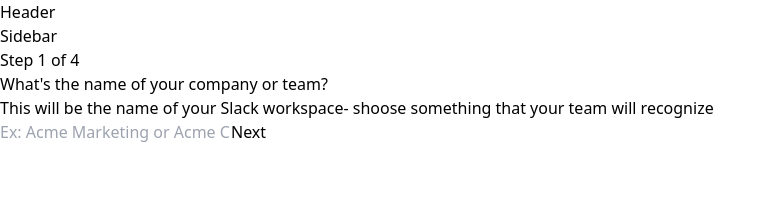
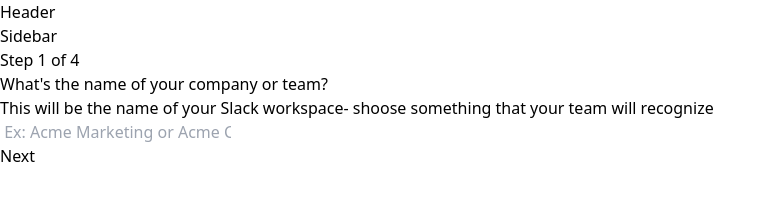
Before and after one commit to meet-vaghasiya/slack-clone-vuejs, a Vue app: page /profile-setup in a window 1280 px wide. Shown: the top 210 px of the page, without its empty margins (0-776 px from the left). Built offline with nearby package versions, Linux system fonts and the light colour scheme.

Commit message:
revert: revert slot reusable dynamic component

```diff
--- a/src/api/auth.ts
+++ b/src/api/auth.ts
@@ -1,5 +1,7 @@
 import axiosClient from "./axios";
 
 export function isEmailExist(payload: Object) {
-  return axiosClient.post("/is-email-exist", payload);
+  return axiosClient.post("/is-email-exist", payload, {
+    cancelPreviousRequests: true,
+  });
 }
--- a/src/api/axios.ts
+++ b/src/api/axios.ts
@@ -1,30 +1,49 @@
 // src/api/axios.ts
-import axios from "axios";
-// import { useUserStore } from "@/stores/user";
+import axios, { AxiosResponse } from "axios";
 
-// const authStore = useUserStore();
+import { useUserStore } from "@/stores/user";
+const pendingRequests: { [key: string]: AbortController } = {};
+
+const removePendingRequest = (url: string | undefined, abort = false): void => {
+  // check if pendingRequests contains our request URL
+  if (url && pendingRequests[url]) {
+    // if we want to abort ongoing call, abort it
+    if (abort) {
+      pendingRequests[url].abort();
+    }
+    // remove the request URL from pending requests
+    delete pendingRequests[url];
+  }
+};
 
 const axiosClient = axios.create({
   baseURL: "http://localhost:8000/api",
 });
 
-axiosClient.interceptors.response.use(
-  function (response) {
-    // console.log("response");
-    return response;
-  },
-  function (error) {
-    // let res = error.response;
-    // console.error("errror");
-    // return Promise.reject(error);
+axiosClient.interceptors.response.use((response: AxiosResponse) => {
+  removePendingRequest(response.request.responseURL);
+  return response;
+});
+
+axiosClient.interceptors.request.use((config) => {
+  const userStore = useUserStore(); // Replace with your actual store import
+
+  // set token
+  if (userStore.token) {
+    // Add the bearer token to the request headers
+    config.headers.Authorization = `Bearer ${userStore.token}`;
   }
-);
 
-// axiosInstance.interceptors.request.use((config) => {
-//   if (authStore.isAuthenticated) {
-//     config.headers["Authorization"] = `Bearer ${authStore.token}`;
-//   }
-//   return config;
-// });
+  // cancel token
+  if (config?.cancelPreviousRequests && config?.url && !config.signal) {
+    removePendingRequest(config.url, true);
+
+    const abortController = new AbortController(); //create new AbortController
+    config.signal = abortController.signal; // assign it's signal into request config
+    pendingRequests[config.url] = abortController; // store AbortController in the pending requests map
+  }
+
+  return config;
+});
 
 export default axiosClient;
--- /dev/null
+++ b/src/api/workspace.ts
@@ -0,0 +1,7 @@
+import axiosClient from "./axios";
+
+export function create(payload: Object) {
+  return axiosClient.post("/workspaces", payload, {
+    cancelPreviousRequests: true,
+  });
+}
--- a/src/components/StepperCreateWorkSpace.vue
+++ b/src/components/StepperCreateWorkSpace.vue
@@ -1,7 +1,10 @@
 <template>
     <div class="max-w-2xl px-20 py-10">
-        <StepperWorkspace v-slot="{ currentStep }">
-            <component :is="mapperComponent[currentStep]" />
+        <StepperWorkspace v-slot="{ currentStep }" @click:next="handleNext">
+            <template v-if="currentStep === 0">
+                <ValidateInput type="text" v-model="name" :input-attrs="{ placeholder: ' Ex: Acme Marketing or Acme Co' }"
+                    :errors="v$0.name.$errors" />
+            </template>
         </StepperWorkspace>
     </div>
 </template>
@@ -11,8 +14,53 @@ import CreateWorkspace from '@/components/stepper/CreateWorkspace.vue'
 import NameAndProfile from '@/components/stepper/NameAndProfile.vue'
 import AddTeammates from "@/components/stepper/AddTeammates.vue"
 import CommonChannel from '@/components/stepper/CommonChannel.vue'
+import useVuelidate from '@vuelidate/core';
+import { required, minLength } from '@vuelidate/validators';
 
 import StepperWorkspace from './common/StepperWorkspace.vue';
-const mapperComponent = [CreateWorkspace, NameAndProfile, AddTeammates, CommonChannel]
+// const mapperComponent = [CreateWorkspace, NameAndProfile, AddTeammates, CommonChannel]
+import { ref } from 'vue'
+import ValidateInput from './common/ValidateInput.vue';
+import axios from '@/api/axios';
+import { useUserStore } from '@/stores/user'
+import { useWorkspaceStore } from '@/stores/workspace'
+
+
+
+const userStore = useUserStore()
+const workspaceStore = useWorkspaceStore()
+const name = ref("")
+const rules = () => ({
+    name: { required, minLength: minLength(5) }
+})
+const v$0 = useVuelidate(rules, { name }, { $autoDirty: true })
+const step0 = async () => {
+    const isValidate = await v$0.value.$validate()
+    if (!isValidate) return false
+
+    try {
+
+        const { data } = await axios.post('/workspaces', { name: name.value })
+        workspaceStore.setWorkspace(data.workspace)
+        return true
+    } catch (error) {
+        return false
+    }
+    return isValidate
+}
+const step1 = () => {
+
+}
+const handleNext = async (currentStep, next) => {
+    // for step 1
+    let shouldContinue = false
+    if (currentStep === 0) {
+        shouldContinue = await step0()
+    } else if (currentStep === 1) {
+        step1()
+    }
+    if (shouldContinue) next()
+
+}
 
 </script>
--- a/src/components/stepper/CreateWorkspace.vue
+++ b/src/components/stepper/CreateWorkspace.vue
@@ -1,13 +1,22 @@
 <template>
-    <input type="text" v-model="name" placeholder="Ex: Acme Marketing or Acme Co"
-        class="w-full p-2 border outline-none border-b-content-primary max-w-[400px] rounded">
+    <ValidateInput type="text" v-model="name" :input-attrs="{ placeholder: ' Ex: Acme Marketing or Acme Co' }"
+        :errors="v$.name.$errors" />
 </template>
 
 <script setup lang="ts">
 import { ref } from 'vue';
+import ValidateInput from '../common/ValidateInput.vue';
+import useVuelidate from '@vuelidate/core';
+import { required, minLength } from '@vuelidate/validators';
 
 const name = ref("")
+const rules = () => ({
+    name: { required, minLength: minLength(5) }
+})
+const v$ = useVuelidate(rules, { name }, { $autoDirty: true })
 
-
+const isValid = () => {
+    return v$.value.$invalid
+}
 
 </script>
--- a/src/stores/user.ts
+++ b/src/stores/user.ts
@@ -1,5 +1,6 @@
 import { defineStore } from "pinia";
 import { computed, ref, ComputedRef, Ref } from "vue";
+import localStorageUtility from "../utility/localstorage";
 
 type User = Ref<{
   email: string;
@@ -8,25 +9,24 @@ type User = Ref<{
 
 export const useUserStore = defineStore("user", () => {
   const user: User = ref({
-    email: localStorage.getItem("email") || "",
-    token: localStorage.getItem("otp") || "",
+    email: localStorageUtility.getItem("email") || "",
+    token: localStorageUtility.getItem("token") || "",
   });
-
   const email: ComputedRef<string> = computed(() => user.value.email);
-
+  const token: ComputedRef<string> = computed(() => user.value.token);
   const isAuthenticated: ComputedRef<boolean> = computed(
     () => !!user.value.token
   );
 
   const setUserEmail = (email: string) => {
     user.value.email = email;
-    localStorage.setItem("email", email);
+    localStorageUtility.setItem("email", email);
   };
 
   const setUserToken = (token: string) => {
     user.value.token = token;
-    localStorage.setItem("token", token);
+    localStorageUtility.setItem("token", token);
   };
 
-  return { user, email, isAuthenticated, setUserEmail, setUserToken };
+  return { user, email, token, isAuthenticated, setUserEmail, setUserToken };
 });
--- /dev/null
+++ b/src/stores/workspace.ts
@@ -0,0 +1,31 @@
+import { defineStore } from "pinia";
+import { computed, ref, ComputedRef, Ref } from "vue";
+import localStorageUtility from "../utility/localstorage";
+
+type Workspace = {
+  id: number | null;
+  name: string;
+  user_id: number | null;
+  create_at: string;
+  updated_at: string;
+};
+
+const defaultWorkspace = localStorageUtility.getItem("workspace") || {};
+
+export const useWorkspaceStore = defineStore("workspace", () => {
+  const workspace: Ref<Workspace> = ref({
+    id: null,
+    name: "",
+    user_id: null,
+    create_at: "",
+    updated_at: "",
+    ...defaultWorkspace,
+  });
+
+  const setWorkspace = (newWorkspace: Workspace) => {
+    workspace.value = newWorkspace;
+    localStorageUtility.setItem("workspace", newWorkspace);
+  };
+
+  return { workspace, setWorkspace };
+});
--- a/src/utility/helpers.vuelidate.ts
+++ b/src/utility/helpers.vuelidate.ts
@@ -1,9 +1,10 @@
 import { helpers } from "@vuelidate/validators";
 import axios from "@/api/axios";
 import { isEmailExist } from "@/api/auth";
+import { debounce } from "./index";
 
 const isEmailTaken = async (email) => {
-  const data = await isEmailExist({ email });
+  const { data } = await isEmailExist({ email });
   return !data.exist;
 };
 
--- /dev/null
+++ b/src/utility/localstorage.ts
@@ -0,0 +1,33 @@
+class LocalStorageUtility {
+  setItem(key: string, data: any) {
+    try {
+      localStorage.setItem(key, JSON.stringify(data));
+    } catch (error) {
+      console.error("Error setting localStorage:", error);
+    }
+  }
+
+  getItem(key: string): any | null {
+    try {
+      const item = localStorage.getItem(key);
+      return item ? JSON.parse(item) : null;
+    } catch (error) {
+      console.error("Error getting localStorage:", error);
+      return null;
+    }
+  }
+  removeItem(key: string): void {
+    localStorage.removeItem(key);
+  }
+  clearAll() {
+    localStorage.clear();
+  }
+}
+
+// window.addEventListener("storage", (e) => {
+//   console.log(e, "something is store");
+// });
+
+// Example usage:
+const localStorageUtility = new LocalStorageUtility();
+export default localStorageUtility;
--- a/src/views/Signin.vue
+++ b/src/views/Signin.vue
@@ -38,7 +38,7 @@
                 <p class="text-4xl font-bold text-primary">Sign in to your workspace</p>
                 <p>Enter your workspace's Slack URL</p>
                 <div class="w-2/3 mx-auto ">
-                    <ValidateInput v-model="v$.email.$model"
+                    <ValidateInput @keydown.enter="handleSubmit" v-model="v$.email.$model"
                         :input-attrs="{ type: 'text', placeholder: 'Enter workspace email' }" :errors="v$.email.$errors" />
 
                     <button class="block w-full p-1 mb-4 text-center text-text-primary bg-brand"
@@ -83,7 +83,6 @@ import { useUserStore } from '@/stores/user'
 import useVuelidate from '@vuelidate/core';
 import { required, email as emailRule } from '@vuelidate/validators';
 import ValidateInput from '../components/common/ValidateInput.vue';
-import { isUniqueEmail } from '@/utility/helpers.vuelidate'
 
 
 const email = ref('')
@@ -92,10 +91,11 @@ const router = useRouter()
 const $externalResults = ref({})
 
 const rules = () => ({
-    email: { required, email, isUniqueEmail }
+    email: { required, emailRule }
 })
 
-const v$ = useVuelidate(rules, { email }, { $autoDirty: true, $externalResults, $lazy: false })
+
+const v$ = useVuelidate(rules, { email }, { $autoDirty: true })
 
 const handleSubmit = async (): Promise<void> => {
     try {
```
Also changed, not shown: src/components/common/StepperWorkspace.vue (+7 -4 lines), src/utility/index.ts (added, +12 -0 lines).
